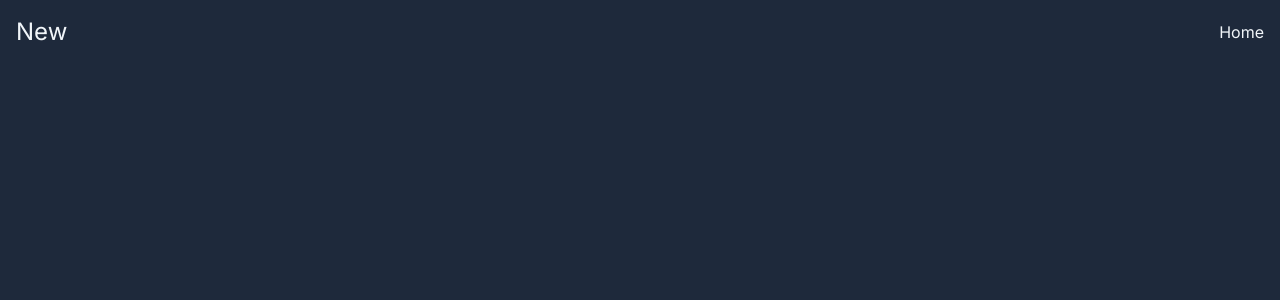
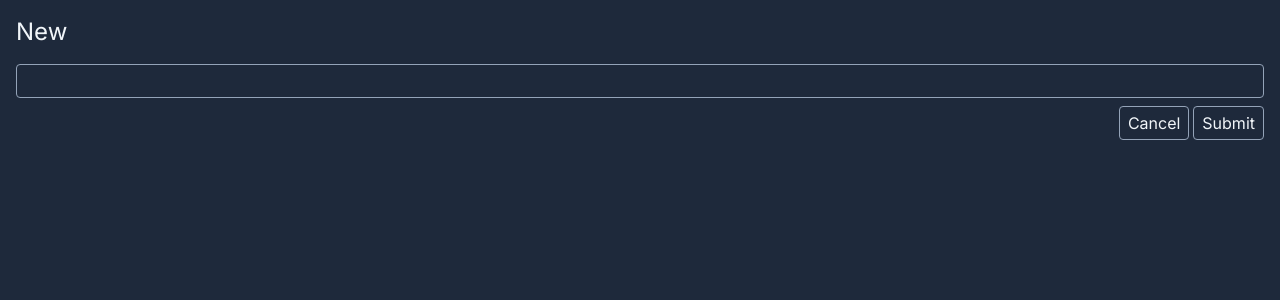
Before and after one commit to shale00/NextJs13-Todo-List, a Next.js app: page /new in a window 1280 px wide. Shown: the top 300 px of the page. Built offline with nearby package versions, Linux system fonts and the light colour scheme.

Commit message:
updated new page, added experimental serveractions to nextconfig

```diff
--- a/next.config.js
+++ b/next.config.js
@@ -1,4 +1,8 @@
 /** @type {import('next').NextConfig} */
-const nextConfig = {}
+const nextConfig = {
+  experimental: {
+    serverActions: true,
+  },
+};
 
-module.exports = nextConfig
+module.exports = nextConfig;
--- a/src/app/new/page.tsx
+++ b/src/app/new/page.tsx
@@ -1,12 +1,38 @@
 import Link from 'next/link';
 import React from 'react';
 
+async function createTodo(data: FormData) {
+  'use server'
+}
+
 const NewPage = () => {
   return (
-    <header className='flex justify-between items-center mb-4'>
-      <h1 className='text-2xl'>New</h1>
-      <Link href={'/'}>Home</Link>
-    </header>
+    <>
+      <header className='flex justify-between items-center mb-4'>
+        <h1 className='text-2xl'>New</h1>
+      </header>
+      <form className='flex gap-2 flex-col'>
+        <input
+          type='text'
+          name='title'
+          className='border border-slate-400 bg-transparent px-2 py-1 rounded focus-within:border-slate-100 outline-none'
+        />
+        <div className='flex gap-1 justify-end'>
+          <Link
+            href={'..'}
+            className='border border-slate-400 bg-transparent px-2 py-1 rounded focus-within:border-slate-100 outline-none'
+          >
+            Cancel
+          </Link>
+          <button
+            type='submit'
+            className='border border-slate-400 bg-transparent px-2 py-1 rounded focus-within:border-slate-100 outline-none'
+          >
+            Submit
+          </button>
+        </div>
+      </form>
+    </>
   );
 };
 
```
